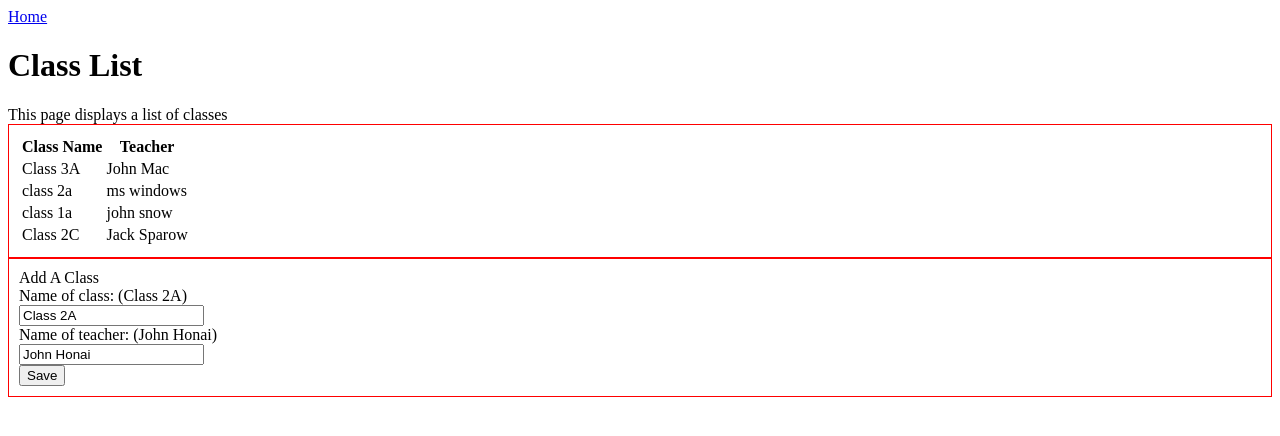
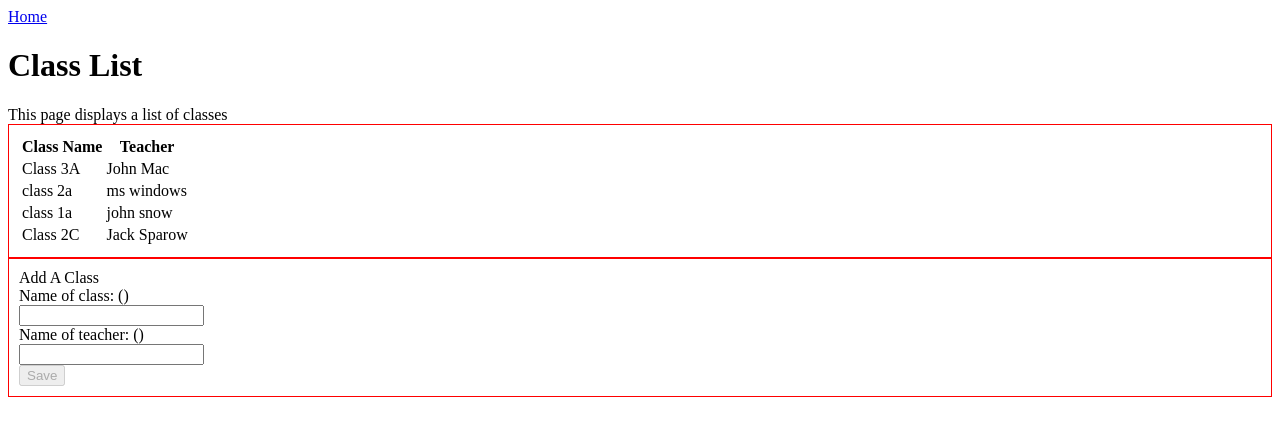
Before and after one commit to ajeebkp23/schoolapp, a Vue app: page / in a window 1280 px wide. Shown: the top 436 px of the page. Built offline with nearby package versions, Linux system fonts and the light colour scheme.

Commit message:
Only no-empty string possible to save

```diff
--- a/src/components/ClassForm.vue
+++ b/src/components/ClassForm.vue
@@ -4,16 +4,20 @@ import { useClassListStore } from "../stores/classList";
 export default {
   methods: {
     showMe() {
-      this.classListState.add({
-        name: this.nameOfClass,
-        teacher: this.nameOfTeacher,
-      });
+      if (this.nameOfClass != "" && this.nameOfTeacher != "") {
+        this.classListState.add({
+          name: this.nameOfClass,
+          teacher: this.nameOfTeacher,
+        });
+        this.nameOfClass = "";
+        this.nameOfTeacher = "";
+      }
     },
   },
   data() {
     return {
-      nameOfClass: "Class 2A",
-      nameOfTeacher: "John Honai",
+      nameOfClass: "",
+      nameOfTeacher: "",
     };
   },
   setup() {
@@ -32,6 +36,11 @@ export default {
     <div><input v-model="nameOfClass" /></div>
     <div>Name of teacher: ({{ nameOfTeacher }})</div>
     <div><input v-model="nameOfTeacher" /></div>
-    <button @click="showMe">Save</button>
+    <button
+      :disabled="nameOfClass == '' || nameOfTeacher == ''"
+      @click="showMe"
+    >
+      Save
+    </button>
   </div>
 </template>
```
